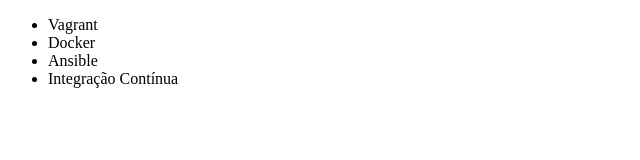
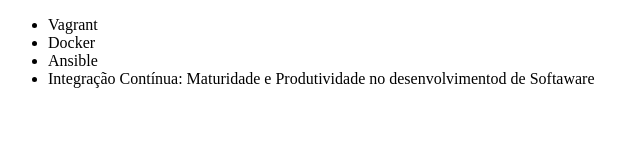
Before and after one commit to Barbarakmenezes/alura-git, a plain HTML site: page index.html in a window 1280 px wide. Shown: the whole page, without its empty margins (0-640 px from the left). Drawn offline with Linux system fonts and the light colour scheme.

Commit message:
Renomeando curso de reintegração

```diff
--- a/index.html
+++ b/index.html
@@ -9,7 +9,7 @@
         <li>Vagrant</li>
         <li>Docker</li>
         <li>Ansible</li>
-        <li>Integração Contínua</li>
+        <li>Integração Contínua: Maturidade e Produtividade no desenvolvimentod de Softaware</li>
     </ul>
 </body>
 </html>
```
